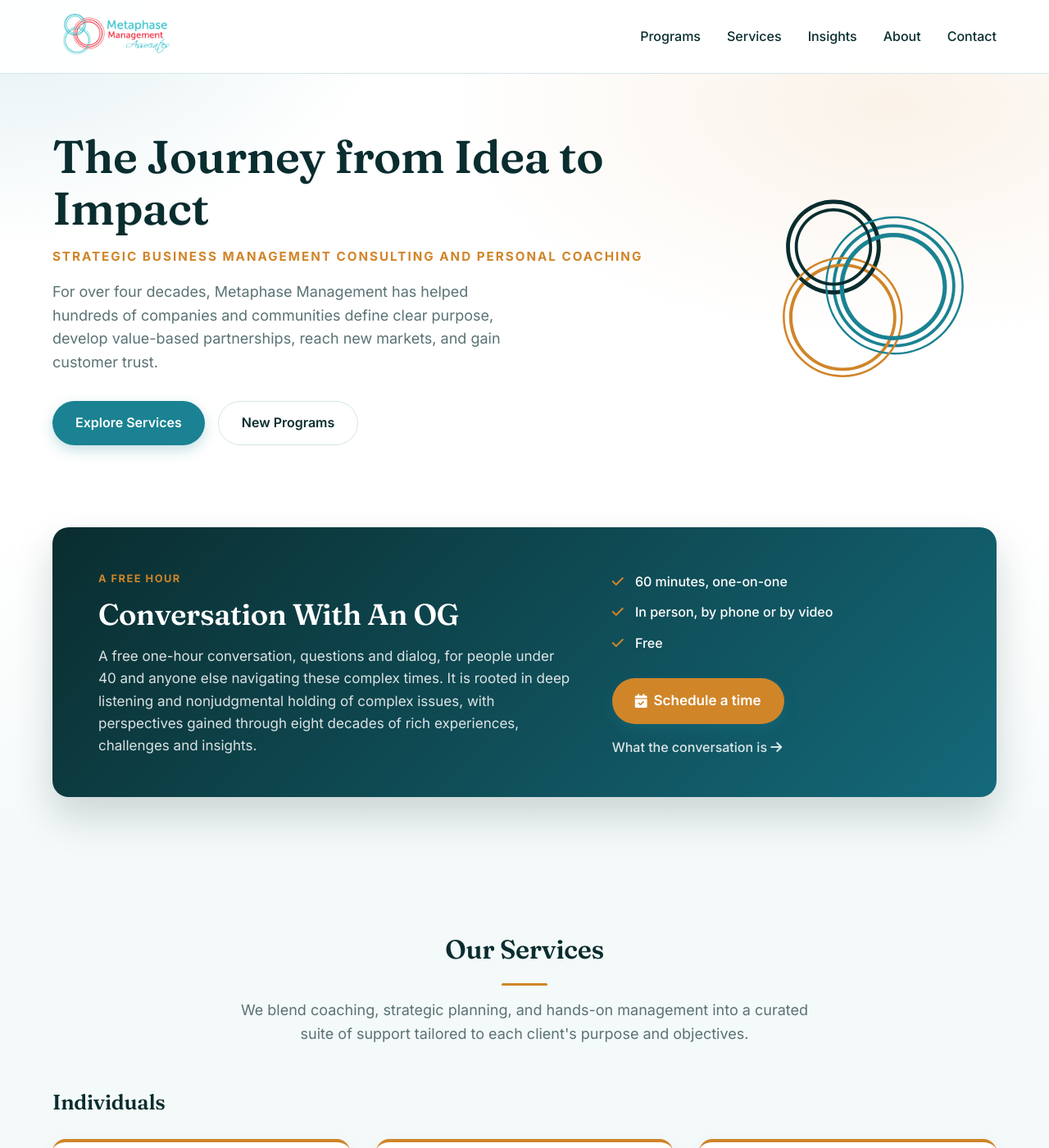
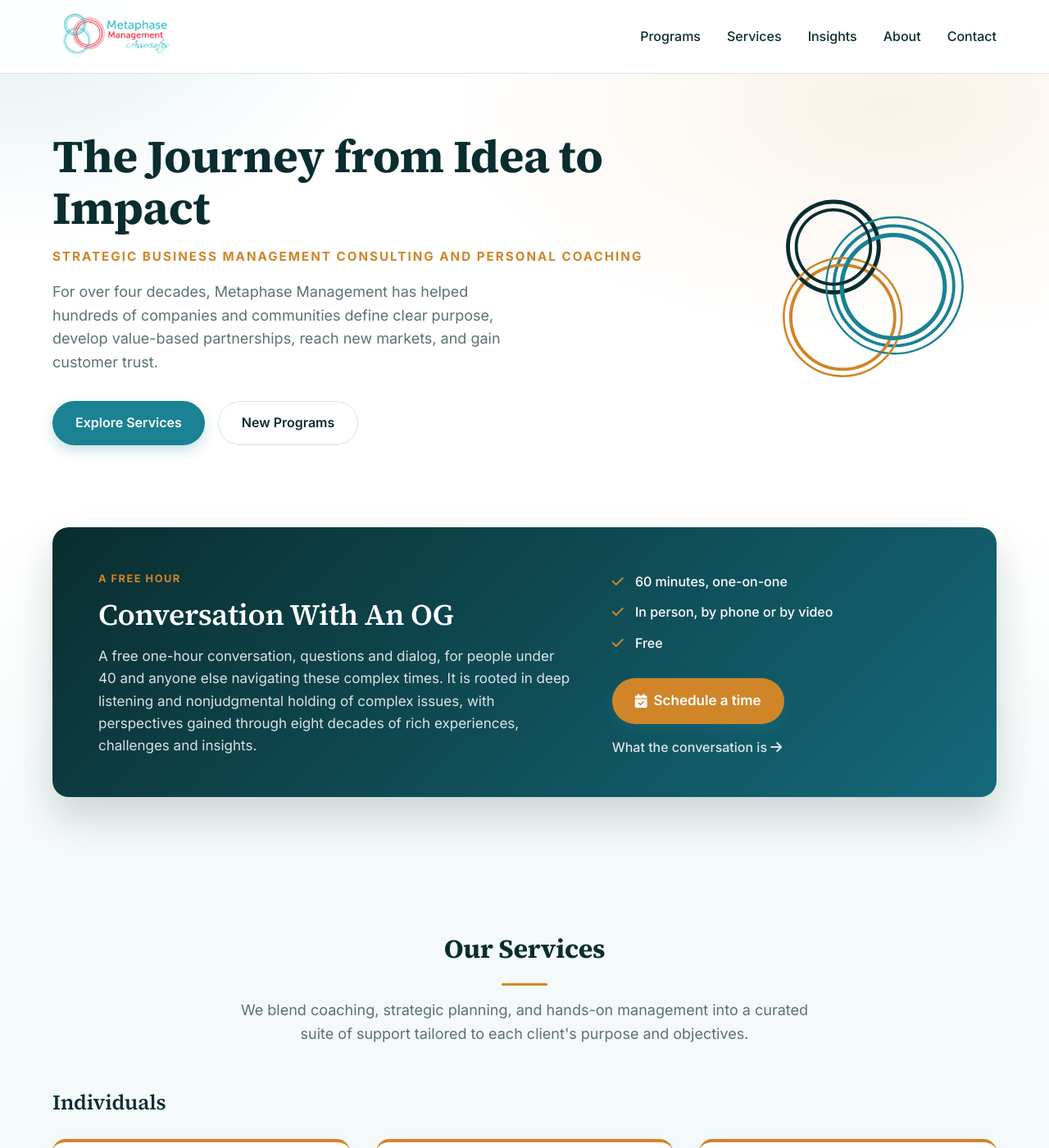
Before and after one commit to RPPLee/susan-website, a Jekyll site: the page built from index.html, in a window 1280 px wide and 1400 px high. Shown: the whole window at 82% size. Built offline with Jekyll 4.4.1, drawn with Linux system fonts in a browser that asks for light colours.

Commit message:
Set headings in Source Serif 4 instead of Fraunces
Fraunces draws its J and f with quirks that looked broken at headline size.

Co-Authored-By: Claude Fable 5.1 <noreply@anthropic.com>

```diff
--- a/_layouts/default.html
+++ b/_layouts/default.html
@@ -13,7 +13,7 @@
   <!-- Google Fonts -->
   <link rel="preconnect" href="https://fonts.googleapis.com">
   <link rel="preconnect" href="https://fonts.gstatic.com" crossorigin>
-  <link href="https://fonts.googleapis.com/css2?family=Fraunces:opsz,wght@9..144,500;9..144,600&family=Inter:wght@300;400;500;600;700&display=swap" rel="stylesheet">
+  <link href="https://fonts.googleapis.com/css2?family=Source+Serif+4:opsz,wght@8..60,600;8..60,700&family=Inter:wght@300;400;500;600;700&display=swap" rel="stylesheet">
 
   <!-- Font Awesome -->
   <link rel="stylesheet" href="https://cdnjs.cloudflare.com/ajax/libs/font-awesome/6.4.0/css/all.min.css">
--- a/assets/css/style.css
+++ b/assets/css/style.css
@@ -1521,7 +1521,7 @@ a.service-card:focus-visible {
 
 /* ===== Facelift (Lee, 2026-09-18): serif headings, a warmer hero, softer cards ===== */
 :root {
-  --font-display: 'Fraunces', Georgia, 'Times New Roman', serif;
+  --font-display: 'Source Serif 4', Georgia, 'Times New Roman', serif;
 }
 
 h1, h2, h3,
```
Also changed, not shown: .scratch/presence/decisions.md.
